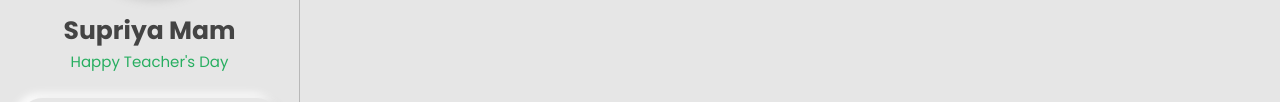
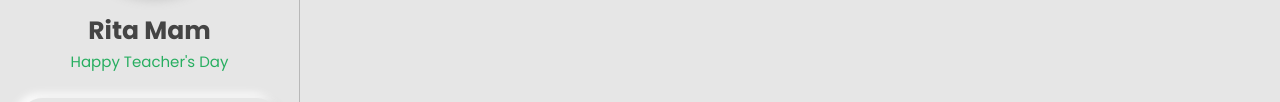
Before and after one commit to Siddanth20/rita-mam, a plain HTML site: page index.html in a window 1280 px wide. Shown: the part 213-315 px from the top of the page. Drawn offline with Linux system fonts and the light colour scheme.

Commit message:
Add files via upload

```diff
--- a/index.html
+++ b/index.html
@@ -34,7 +34,7 @@
 <header class="header">
     <div class="user">
         <img src="r.png" alt="">
-        <h3>Supriya Mam</h3>
+        <h3>Rita Mam</h3>
         <p>Happy Teacher's Day</p>
     </div>
 
```
